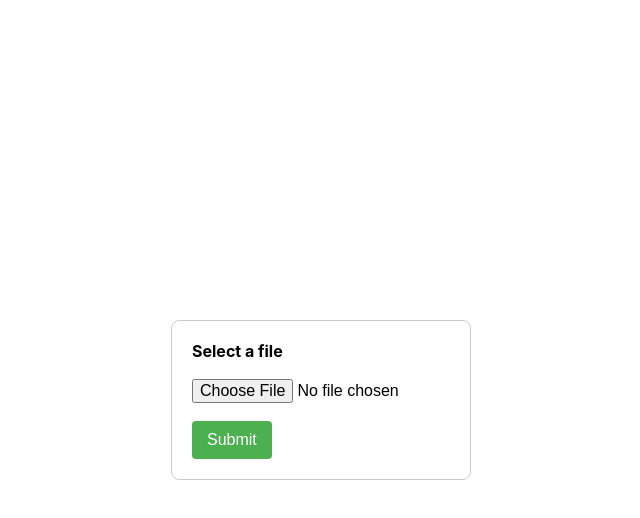
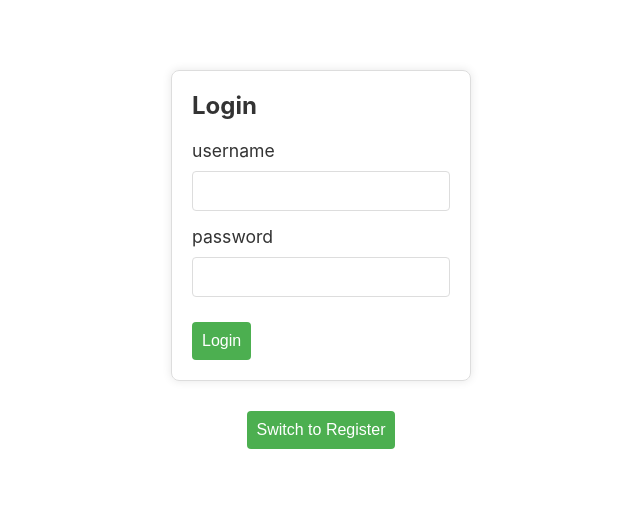
Before and after one commit to Ghjattu/cloud-disk, a React (Create React App) app in the folder client/: page / in a window 1280 px wide. Shown: the top 518 px of the page, without its empty margins (319-959 px from the left). Built offline with nearby package versions, Linux system fonts and the light colour scheme; the HTML template or start-up script is replaced by a standard one.

Commit message:
✨ feat: frontend: login and register form

```diff
--- a/client/package.json
+++ b/client/package.json
@@ -7,6 +7,7 @@
     "@testing-library/react": "^13.4.0",
     "@testing-library/user-event": "^13.5.0",
     "axios": "^1.6.2",
+    "prop-types": "^15.8.1",
     "react": "^18.2.0",
     "react-dom": "^18.2.0",
     "react-scripts": "5.0.1",
--- a/client/src/App.css
+++ b/client/src/App.css
@@ -1,38 +1,36 @@
-.form-container {
+.wrapper {
 	display: flex;
+	flex-direction: column;
 	align-items: center;
-	justify-content: center;
-	height: 100vh;
+	margin-top: 50px;
 }
 
-.form-container form {
+.authentication-form form {
 	width: 300px;
+	margin: 20px;
 	padding: 20px;
-	border: 1px solid #ccc;
+	border: 1px solid #ddd;
 	border-radius: 8px;
+	box-shadow: 0 0 10px rgba(0, 0, 0, 0.1);
 }
 
-.form-container label {
-	display: block;
-	margin-bottom: 10px;
-	font-weight: bold;
+.authentication-form h2 {
+	font-size: 1.5em;
+	color: #333;
+	margin-bottom: 20px;
 }
 
-.form-container input {
-	width: 100%;
-	padding: 8px 0;
-	margin-bottom: 10px;
+.wrapper button {
+	padding: 10px;
+	margin-top: 10px;
+	cursor: pointer;
+	background-color: #4caf50;
+	color: white;
+	border: none;
+	border-radius: 4px;
+	transition: background-color 0.3s ease;
 }
 
-.form-container button {
-	background-color: #4caf50;
-	color: white;
-	padding: 10px 15px;
-	border: none;
-	border-radius: 4px;
-	cursor: pointer;
+.wrapper button:hover {
+	background-color: #3e8e41;
 }
-
-.form-container button:hover {
-	background-color: #45a049;
-}
--- a/client/src/App.js
+++ b/client/src/App.js
@@ -1,68 +1,24 @@
 import React from 'react';
+import './App.css';
 import { useState } from 'react';
-import './App.css';
-import CalculateMD5 from './utils/calculateMD5.js';
-import uploadFileAPI from './api/uploadFileAPI.js';
+import LoginForm from './LoginForm/LoginForm.js';
+import RegisterForm from './RegisterForm/RegisterForm.js';
 
 const App = () => {
-	const [selectedFile, setSelectedFile] = useState(null);
+	const [isLoginForm, setIsLoginForm] = useState(true);
 
-	const handleFileChange = (event) => {
-		setSelectedFile(event.target.files[0]);
-	};
-
-	const handleSubmit = async (event) => {
-		event.preventDefault();
-
-		if (!selectedFile) {
-			alert('No file selected');
-			return;
-		}
-
-		// calculate MD5 hash of file
-		let fileHash = null;
-		let chunksHash = [];
-		try {
-			const resp = await CalculateMD5(selectedFile);
-			fileHash = resp.fileHash;
-			chunksHash = resp.chunksHash;
-		} catch (error) {
-			console.log('Error calculating MD5: ', error);
-			return;
-		}
-
-		// check if file already exists
-		const resp = await uploadFileAPI.CheckFileExistence(fileHash);
-		if (resp.exist) {
-			alert('File uploaded successfully');
-			return;
-		}
-		const uploadedChunksHash = resp.chunks_hash;
-
-		// upload file in chunks
-		try {
-			const resp = await uploadFileAPI.
-				UploadFileInChunks(selectedFile, fileHash, chunksHash, uploadedChunksHash);
-			console.log(resp);
-		} catch (error) {
-			console.log('Error uploading file: ', error);
-			return;
-		}
+	const toggleForm = () => {
+		setIsLoginForm(!isLoginForm);
 	};
 
 	return (
-		<div className='form-container'>
-			<form onSubmit={handleSubmit}>
-				<div>
-					<label htmlFor='file'>Select a file</label>
-				</div>
-				<div>
-					<input type='file' id='file' name='file' onChange={handleFileChange} />
-				</div>
-				<div>
-					<button type='submit'>Submit</button>
-				</div>
-			</form>
+		<div className="wrapper">
+			<div className='authentication-form'>
+				{isLoginForm ? <LoginForm /> : <RegisterForm />}
+			</div>
+			<button onClick={toggleForm}>
+				{isLoginForm ? 'Switch to Register' : 'Switch to Login'}
+			</button>
 		</div>
 	);
 };
--- /dev/null
+++ b/client/src/Input/Input.css
@@ -0,0 +1,14 @@
+label {
+	font-size: 1.1rem;
+	color: #333;
+}
+
+input {
+	width: 100%;
+	padding: 10px;
+	margin: 10px 0 15px 0;
+	box-sizing: border-box;
+	border: 1px solid #ddd;
+	border-radius: 4px;
+	font-size: 1em;
+}
--- /dev/null
+++ b/client/src/Input/Input.js
@@ -0,0 +1,21 @@
+import React from 'react';
+import './Input.css';
+import PropTypes from 'prop-types';
+
+const Input = ({ label, name, value, onChange }) => {
+	return (
+		<div>
+			<label htmlFor={name}>{label}</label>
+			<input type='text' id={name} name={name} value={value} onChange={onChange} />
+		</div>
+	);
+};
+
+Input.propTypes = {
+	label: PropTypes.string.isRequired,
+	name: PropTypes.string.isRequired,
+	value: PropTypes.string.isRequired,
+	onChange: PropTypes.func.isRequired,
+};
+
+export default Input;
--- /dev/null
+++ b/client/src/LoginForm/LoginForm.js
@@ -0,0 +1,31 @@
+import React from 'react';
+import { useState } from 'react';
+import Input from '../Input/Input';
+
+const LoginForm = () => {
+	const [username, setUsername] = useState('');
+	const [password, setPassword] = useState('');
+
+	const handleUsernameChange = (event) => {
+		setUsername(event.target.value);
+	};
+
+	const handlePasswordChange = (event) => {
+		setPassword(event.target.value);
+	};
+
+	return (
+		<div>
+			<form>
+				<h2>Login</h2>
+				<Input label='username' name='username' value={username}
+					onChange={handleUsernameChange} />
+				<Input label='password' name='password' value={password}
+					onChange={handlePasswordChange} />
+				<button type='submit'>Login</button>
+			</form>
+		</div>
+	);
+};
+
+export default LoginForm;
--- /dev/null
+++ b/client/src/RegisterForm/RegisterForm.js
@@ -0,0 +1,31 @@
+import React from 'react';
+import { useState } from 'react';
+import Input from '../Input/Input';
+
+const RegisterForm = () => {
+	const [username, setUsername] = useState('');
+	const [password, setPassword] = useState('');
+
+	const handleUsernameChange = (event) => {
+		setUsername(event.target.value);
+	};
+
+	const handlePasswordChange = (event) => {
+		setPassword(event.target.value);
+	};
+
+	return (
+		<div>
+			<form>
+				<h2>Register</h2>
+				<Input label='username' name='username' value={username}
+					onChange={handleUsernameChange} />
+				<Input label='password' name='password' value={password}
+					onChange={handlePasswordChange} />
+				<button type='submit'>Register</button>
+			</form>
+		</div>
+	);
+};
+
+export default RegisterForm;
```
Also changed, not shown: 1 other file (tests, documents, lock files or other folders).
